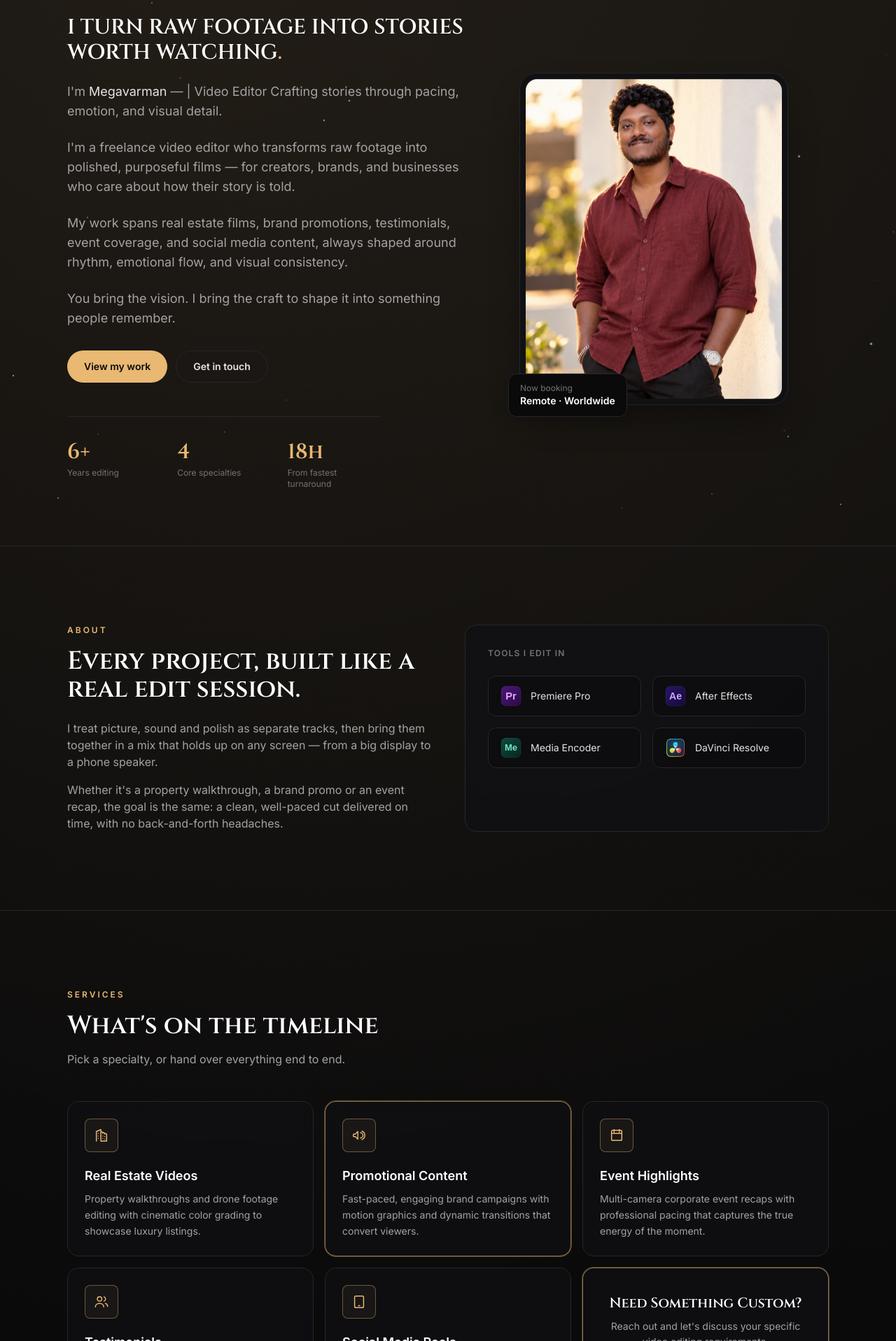
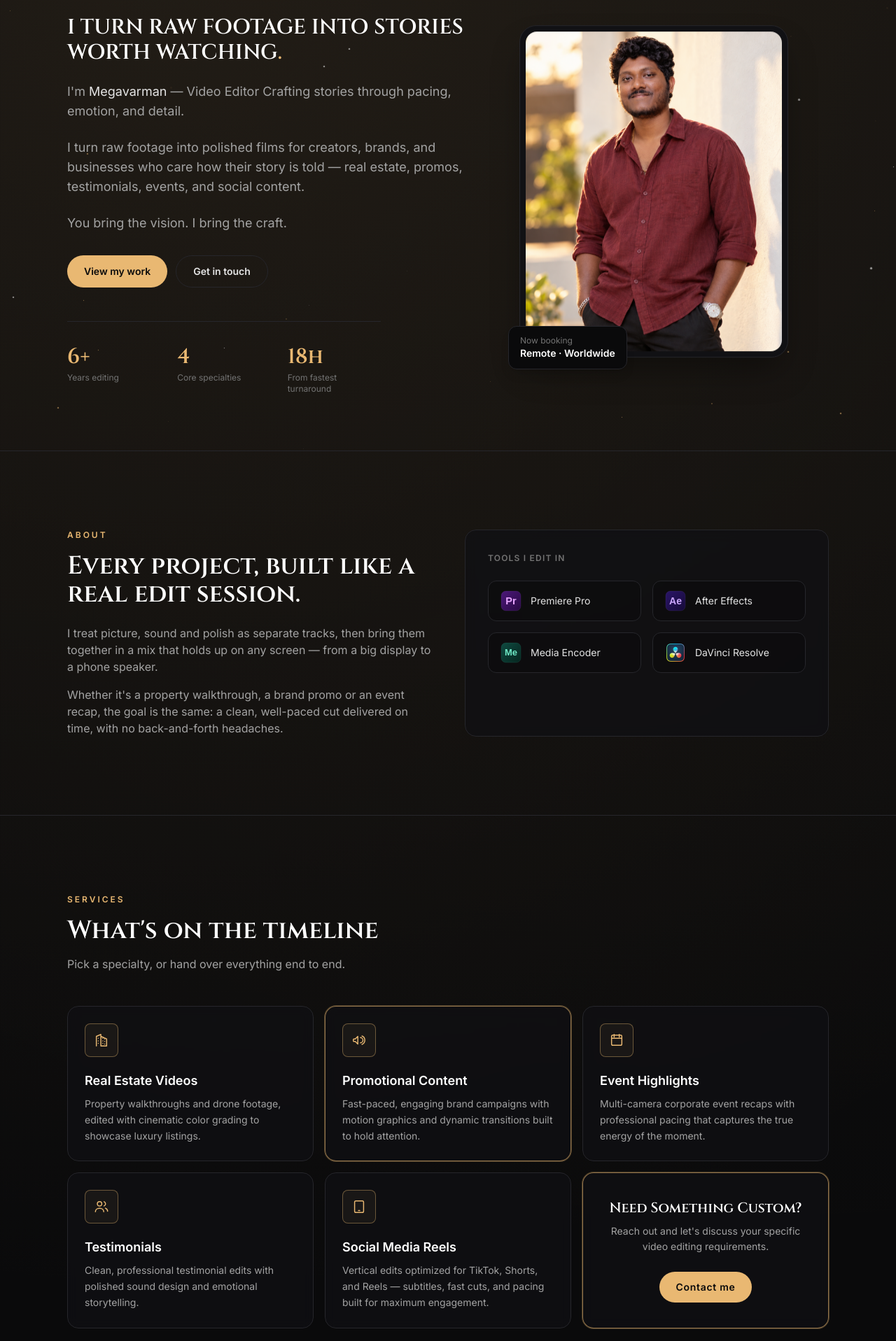
Before and after one commit to praveensibi303-ctrl/mega-portfolio, a React (Vite) app: page / in a window 1280 px wide. Shown: the part 623-2540 px from the top of the page at 70% size. Built offline with nearby package versions, Linux system fonts and the light colour scheme.

Commit message:
Profile part changes, and Services explain text change, Packages Standard text change, Contact drop down one option remove.

```diff
--- a/index.html
+++ b/index.html
@@ -6,13 +6,13 @@
     <meta name="viewport" content="width=device-width, initial-scale=1.0" />
     <meta
       name="description"
-      content="Varma Visuals — Freelance Video Editor. Real estate, promotional, testimonial and corporate event editing. Raw footage in, finished story out."
+      content="Varman Visuals — Freelance Video Editor. Real estate, promotional, testimonial and corporate event editing. Raw footage in, finished story out."
     />
     <meta name="theme-color" content="#0a0a0b" />
-    <meta property="og:title" content="Varma Visuals — Freelance Video Editor" />
+    <meta property="og:title" content="Varman Visuals — Freelance Video Editor" />
     <meta property="og:description" content="Raw footage in. Story out. Real estate, promo, testimonial & corporate video editing." />
     <meta property="og:type" content="website" />
-    <title>Varma Visuals — Freelance Video Editor</title>
+    <title>Varman Visuals — Freelance Video Editor</title>
     <link rel="preconnect" href="https://fonts.googleapis.com" />
     <link rel="preconnect" href="https://fonts.gstatic.com" crossorigin />
     <link
--- a/package.json
+++ b/package.json
@@ -3,7 +3,7 @@
   "private": true,
   "version": "1.0.0",
   "type": "module",
-  "description": "Portfolio — Varma Visuals · Freelance Video Editor (React + Vite + Tailwind)",
+  "description": "Portfolio — Varman Visuals · Freelance Video Editor (React + Vite + Tailwind)",
   "scripts": {
     "dev": "vite",
     "start": "vite",
--- a/src/components/Contact.jsx
+++ b/src/components/Contact.jsx
@@ -97,7 +97,6 @@ export default function Contact() {
                 <option>Promotional / brand</option>
                 <option>Event / highlights</option>
                 <option>Testimonial</option>
-                <option>Social / Reels</option>
                 <option>Other</option>
               </select>
             </div>
--- a/src/components/Hero.jsx
+++ b/src/components/Hero.jsx
@@ -34,9 +34,6 @@ export default function Hero() {
           </div>
           <p className="mt-6 max-w-xl text-base leading-relaxed text-neutral-400 sm:text-lg">
             I'm <span className="text-neutral-200">{brand.editor}</span> — {brand.intro}
-          </p>
-          <p className="mt-6 max-w-xl text-base leading-relaxed text-neutral-400 sm:text-lg">
-            {brand.introOne}
           </p>
           <p className="mt-6 max-w-xl text-base leading-relaxed text-neutral-400 sm:text-lg">
             {brand.description}
--- a/src/data.js
+++ b/src/data.js
@@ -4,7 +4,7 @@
 
 // ---- BRAND / IDENTITY --------------------------------------
 export const brand = {
-  name: "Varma Visuals",
+  name: "Varman Visuals",
   editor: "Megavarman",
   role: "Freelance Video Editor",
 
@@ -16,16 +16,16 @@ export const brand = {
   tagline: "I TURN RAW FOOTAGE INTO STORIES WORTH WATCHING.",
 
   intro:
-    "| Video Editor Crafting stories through pacing, emotion, and visual detail.",
+    "Video Editor Crafting stories through pacing, emotion, and detail.",
 
   introOne:
-    "I'm a freelance video editor who transforms raw footage into polished, purposeful films — for creators, brands, and businesses who care about how their story is told.",
+    "I'm Megavarman — Video Editor. Crafting stories through pacing, emotion, and detail.",
 
   description:
-    "My work spans real estate films, brand promotions, testimonials, event coverage, and social media content, always shaped around rhythm, emotional flow, and visual consistency.",
+    "I turn raw footage into polished films for creators, brands, and businesses who care how their story is told — real estate, promos, testimonials, events, and social content.",
 
   closing:
-    "You bring the vision. I bring the craft to shape it into something people remember.",
+    "You bring the vision. I bring the craft.",
 };
 
 // ---- CONTACT / SOCIAL --------------------------------------
@@ -52,13 +52,13 @@ export const services = [
   {
     icon: "building",
     title: "Real Estate Videos",
-    body: "Property walkthroughs and drone footage editing with cinematic color grading to showcase luxury listings.",
+    body: "Property walkthroughs and drone footage, edited with cinematic color grading to showcase luxury listings.",
   },
   {
     icon: "megaphone",
     title: "Promotional Content",
     featured: true,
-    body: "Fast-paced, engaging brand campaigns with motion graphics and dynamic transitions that convert viewers.",
+    body: "Fast-paced, engaging brand campaigns with motion graphics and dynamic transitions built to hold attention.",
   },
   {
     icon: "calendar",
@@ -73,7 +73,7 @@ export const services = [
   {
     icon: "mobile",
     title: "Social Media Reels",
-    body: "Vertical edits optimized for TikTok, Shorts, and Reels with subtitles, fast cuts, and maximum engagement.",
+    body: "Vertical edits optimized for TikTok, Shorts, and Reels — subtitles, fast cuts, and pacing built for maximum engagement.",
   },
 ];
 
@@ -143,9 +143,9 @@ export const packages = [
     featured: true,
     features: [
       "Beat-synced editing & speed ramps",
-      "Smooth transitions",
-      "Audio & Noise cleanup",
-      "Motion titles & Logo branding",
+      "Custom animated transitions",
+      "Audio & noise cleanup",
+      "Motion titles & logo branding",
       "Sound effects & cinematic pacing",
     ],
   },
```
Also changed, not shown: 1 other file (tests, documents, lock files or other folders).
